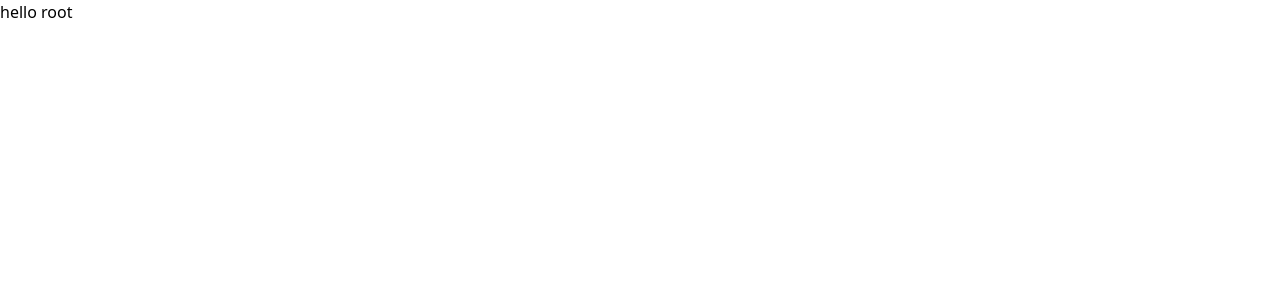
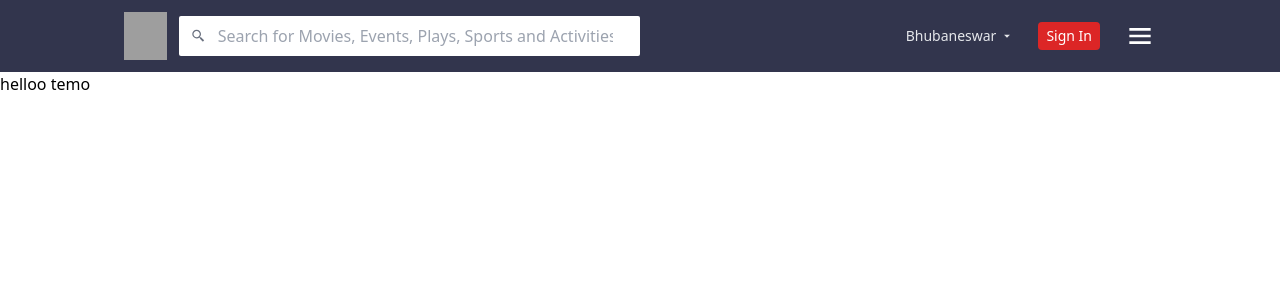
Before and after one commit to SwagatikaBehera/Book_My_Show_Clone, a React (Create React App) app: page / in a window 1280 px wide. Shown: the top 300 px of the page. Built offline with nearby package versions, Linux system fonts and the light colour scheme; grey boxes are pictures that could not be loaded.

Commit message:
navbar added

```diff
--- a/package.json
+++ b/package.json
@@ -9,6 +9,7 @@
     "@testing-library/user-event": "^12.8.3",
     "react": "^17.0.2",
     "react-dom": "^17.0.2",
+    "react-icons": "^4.2.0",
     "react-router-dom": "^5.2.0",
     "react-scripts": "4.0.3",
     "web-vitals": "^1.1.2"
--- a/src/App.jsx
+++ b/src/App.jsx
@@ -1,20 +1,15 @@
 import { Route } from "react-router-dom";
 
-function Root() {
-  return <h1>hello root</h1>;
-}
+//HOC
+import DefaultHOC from "./HOC/Default.HOC";
 
-function Movie() {
-  return <h1>hello movie</h1>;
-}
+//components
+import Temp from "./components/temp";
 
 function App() {
-  return (
-    <>
-      <Route path="/" exact component={Root} />
-      <Route path="/movie" exact component={Movie} />
-    </>
-  );
+  return <>
+    <DefaultHOC path="/" exact component={Temp} />
+  </>;
 }
 
 export default App;
--- a/src/HOC/Default.HOC.jsx
+++ b/src/HOC/Default.HOC.jsx
@@ -1,7 +1,22 @@
 import React from "react";
+import { Route } from "react-router-dom";
 
-const DefaultHOC = () => {
-  return <div></div>;
+//layout
+import DefaultLayout from "../layouts/Default.layout";
+
+const DefaultHOC = ({ component: Component, ...rest }) => {
+  return (
+    <>
+      <Route
+        {...rest}
+        component={(props) => (
+          <DefaultLayout>
+            <Component {...props} />
+          </DefaultLayout>
+        )}
+      />
+    </>
+  );
 };
 
 export default DefaultHOC;
--- /dev/null
+++ b/src/components/Navbar/navbar.component.jsx
@@ -0,0 +1,97 @@
+import React from "react";
+import { BiChevronRight, BiSearchAlt2, BiMenu } from "react-icons/bi";
+import { MdArrowDropDown } from "react-icons/md";
+
+
+const NavSm = () => {
+  return (
+    <>
+      <div className="text-white flex items-center justify-between">
+        <div>
+          <h3 className="text-2xl font-bold">It All Starts Here!</h3>
+          <span className="text-gray-400 text-xs flex items-center ">
+            Bhubaneswar <BiChevronRight />
+          </span>
+        </div>
+        <div className="w-7 h-7">
+          <BiSearchAlt2 className="w-full h-full text-gray-200" />
+        </div>
+      </div>
+    </>
+  );
+};
+
+const Navmd = () => {
+  return (
+    <div className="w-full flex items-center gap-3 bg-white px-3 py-2 rounded-sm">
+      <BiSearchAlt2 className="text-gray-500" />
+      <input
+        type="search"
+        className="w-full bg-transparent border-none focus:outline-none"
+        placeholder="Search for Movies, Events, Plays, Sports and Activities"
+      />
+    </div>
+  );
+};
+
+const Navlg = () => {
+  return (
+    <>
+      <div className="container mx-20 px-8 flex items-center justify-between ">
+        <div className="flex items-center gap-3 w-1/2">
+          <div className="w-12 h-12  ">
+            <img
+              src="https://i.ibb.co/zPBYW3H/imgbin-bookmyshow-office-android-ticket-png.png"
+              alt="logo"
+              className="w-full h-full"
+            />
+          </div>
+
+          <div className="w-full flex items-center gap-3 bg-white px-3 py-2 rounded-sm">
+            <BiSearchAlt2 className="text-gray-500" />
+            <input
+              type="search"
+              className="w-full bg-transparent border-none focus:outline-none"
+              placeholder="Search for Movies, Events, Plays, Sports and Activities"
+            />
+          </div>
+        </div>
+        <div className="flex items-center gap-6">
+          <span className="text-gray-200 text-xs flex items-center gap-1 hover:text-white cursor-pointer text-sm">
+            Bhubaneswar <MdArrowDropDown />
+          </span>
+          <button className="bg-red-600 text-white px-2 py-1 text-sm rounded">
+            Sign In
+          </button>
+          <div className="w-8 h-8 text-white">
+            <BiMenu className="w-full h-full" />
+          </div>
+        </div>
+      </div>
+    </>
+  );
+};
+
+const Navbar = () => {
+  return (
+    <>
+      <nav className="bg-navGrey-700 p-3 ">
+        <div className="md:hidden">
+          {/*Mobile screen*/}
+          <NavSm />
+        </div>
+
+        <div className="hidden md:flex  lg:hidden">
+          {/*Tab screen*/}
+          <Navmd />
+        </div>
+        <div className="hidden lg:flex">
+          {/*PC screen*/}
+          <Navlg />
+        </div>
+      </nav>
+    </>
+  );
+};
+
+export default Navbar;
--- /dev/null
+++ b/src/components/temp.jsx
@@ -0,0 +1,6 @@
+import React from "react";
+
+function Temp() {
+  return <h1>helloo temo</h1>;
+}
+export default Temp;
--- a/src/layouts/Default.layout.jsx
+++ b/src/layouts/Default.layout.jsx
@@ -1,11 +1,15 @@
 import React from "react";
 
-const DefaultLayout = () => {
-  return;
-  <div>
-    <h1 className="text-xl">Default Layout</h1>
-  </div>;
+//components
+import Navbar from "../components/Navbar/navbar.component";
+
+const DefaultLayout = (props) => {
+  return (
+    <>
+      <Navbar />
+      {props.children}
+    </>
+  );
 };
 
-
 export default DefaultLayout;
--- a/tailwind.config.js
+++ b/tailwind.config.js
@@ -16,6 +16,18 @@ module.exports = {
           800: "#053d37",
           900: "#001613",
         },
+        navGrey: {
+          50: "#efeffd",
+          100: "#d0d3e4",
+          200: "#b2b5cd",
+          300: "#9397b8",
+          400: "#757aa3",
+          500: "#5b6089",
+          600: "#464b6b",
+          700: "#32354d",
+          800: "#1d2030",
+          900: "#070b16",
+        },
       },
     },
   },
```
Also changed, not shown: 1 other file (tests, documents, lock files or other folders).
